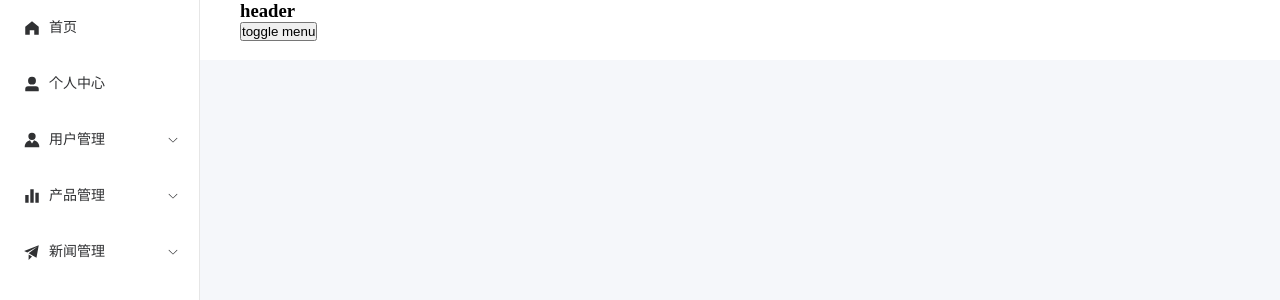
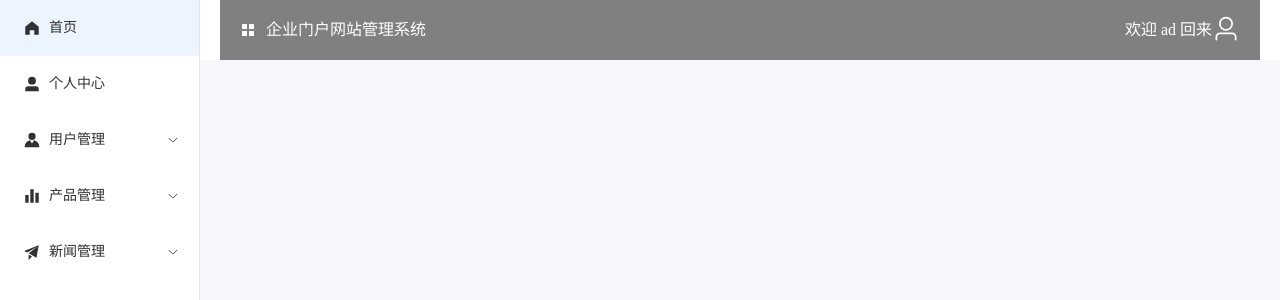
Before and after one commit to debaoge/node_admin, a Vue app: page /#/mainbox in a window 1280 px wide. Shown: the top 300 px of the page. Built offline with nearby package versions, Linux system fonts and the light colour scheme; sample sign-in values are in the browser's storage; what particles.vue3 would draw is missing.

Commit message:
topheader erweiter

```diff
--- a/src/views/Login.vue
+++ b/src/views/Login.vue
@@ -55,12 +55,13 @@
     left: 50%;
     top: 50%;
     transform: translate(-50%, -50%);
-    background-color: wheat;
+    background-color: gray;
     text-align: center;
     padding: 20px;
 
     h3{
         font-size: 30px;
+        color: white;
     }
 
     .loginform{
@@ -77,7 +78,7 @@
   :deep(.el-form-item__label) {
     flex: 0 0 80px; /* 固定 label 宽度 */
     margin-right: 5px; /* 调整 label 和 input 之间的距离 */
-    color: rosybrown;
+    color: white;
   }
   :deep(.el-form-item__content) {
     margin-left: 5px !important; /* 调整 label 和 input 之间的距离 */
--- a/src/views/mainbox/SideMenu.vue
+++ b/src/views/mainbox/SideMenu.vue
@@ -1,7 +1,7 @@
 <template>
     <el-aside :width="$store.state.isCollapsed ? '64px' : '200px'">
       <el-menu
-        default-active="1"
+        default-active="route.fullPath"
         class="el-menu-vertical"
         :collapse="$store.state.isCollapsed"
         :router="true"
@@ -49,6 +49,12 @@
 
   <script setup>
   import { Histogram, UserFilled, HomeFilled, Avatar, Promotion } from "@element-plus/icons-vue";
+  import { useRouter } from "vue-router";
+  import { useRoute } from "vue-router";
+  const router = useRouter()
+  const route = useRoute()
+
+  console.log(route.fullPath);
 
   </script>
 
--- a/src/views/mainbox/TopHeader.vue
+++ b/src/views/mainbox/TopHeader.vue
@@ -1,23 +1,80 @@
 <template>
   <el-header>
-          <h1>header</h1>
-          <button @click="toggelMenu">toggle menu</button>
+    <div class="left">
+      <el-icon @click="toggelMenu">
+        <Menu />
+      </el-icon>
+      <span style="margin-left: 10px;">企业门户网站管理系统</span>
+    </div>
+    <div class="right">
+      <span>欢迎 ad 回来</span>
+      <el-dropdown>
+        <span class="el-dropdown-link">
+          <el-icon :size="28" color="white">
+            <User />
+          </el-icon>
+        </span>
+        <template #dropdown>
+          <el-dropdown-menu>
+            <el-dropdown-item @click="handleCenter">个人中心</el-dropdown-item>
+            <el-dropdown-item @click="handleLogout">退出</el-dropdown-item>
+          </el-dropdown-menu>
+        </template>
+      </el-dropdown>
+    </div>
+
   </el-header>
 </template>
 
 <script setup>
 
-      import {useStore} from 'vuex';
+import { useStore } from 'vuex';
 import { computed } from 'vue';
+
+import { User, Menu } from "@element-plus/icons-vue";
+import router from '@/router';
+
 
 const store = useStore()
 const isCollapse = computed(
-        ()=> store.state.isCollapsed);
+  () => store.state.isCollapsed);
 
 
-      const toggelMenu = ()=>{
+const toggelMenu = () => {
   store.commit("changeIsCollapsed", !isCollapse.value)
 }
+const handleCenter = ()=>{
+  router.push("/center")
+}
+const handleLogout = ()=>{
+  localStorage.removeItem("token");
+  router.push("/index")
+}
+</script>
+<style>
+.el-header {
+  background-color: gray;
+  color: white;
+  width: 100%;
+  height: 60px;
+  line-height: 60px;
+  display: flex;
+  align-items: center;
+  justify-content: space-between;
 
-
-      </script>
+}
+.left, .right{
+  display: flex;
+  cursor: pointer;
+}
+.left{
+  i{
+    margin: auto;
+  }
+}
+.right{
+  .el-dropdown{
+    margin: auto;
+  }
+}
+</style>
```
Lines whose indentation alone changed are shown as unchanged.
